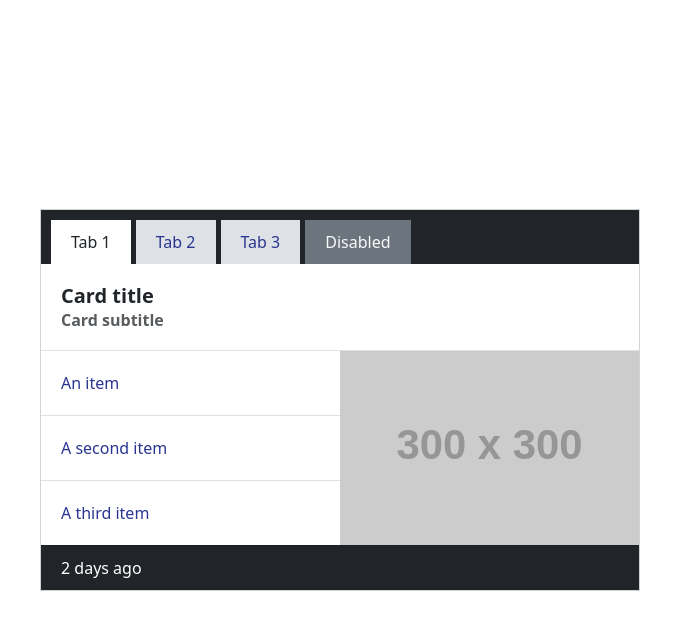
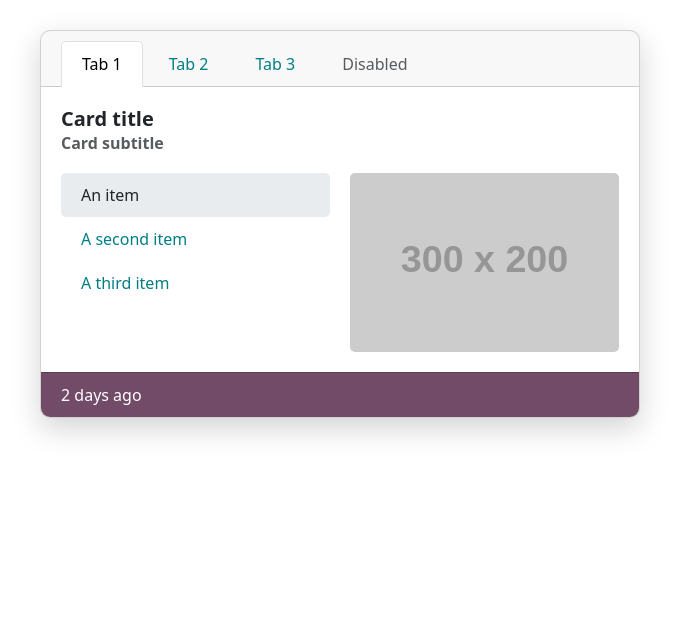
Before and after one commit to tnarevew/uiux-designer-exercise, a website built with Vite: page index.html in a window 1280 px wide. Shown: the whole page, without its empty margins (300-979 px from the left). Built offline with nearby package versions, Linux system fonts and the light colour scheme; placeholder pictures from the web are drawn by us.

Commit message:
variant-b design

```diff
--- a/index.html
+++ b/index.html
@@ -6,14 +6,18 @@
         <meta name="viewport" content="width=device-width, initial-scale=1.0" />
         <title>Odoo UI/UX Designer Exercise</title>
     </head>
-    <body class="">
+    <body>
         <div
             id="app"
-            class="d-grid justify-content-center align-items-center min-vh-100 d-flex"
+            class="d-grid justify-content-center min-vh-100 d-flex py-5"
         >
-            <div class="card mw-600 col-12">
-                <div class="card-header pb-0 border-0 bg-dark">
-                    <ul id="nav-tab" class="nav nav-tabs gap-2" role="tablist">
+            <div class="card mw-600 h-100 col-12">
+                <div class="card-header border-1 pt-3">
+                    <ul
+                        id="nav-tab"
+                        class="nav nav-tabs gap-2 border-0"
+                        role="tablist"
+                    >
                         <li class="nav-item" role="presentation">
                             <button
                                 class="nav-link nav-link--bg active"
@@ -30,7 +34,7 @@
                         </li>
                         <li class="nav-item" role="presentation">
                             <button
-                                class="nav-link nav-link--bg border-light"
+                                class="nav-link nav-link--bg"
                                 id="nav-tab-2"
                                 data-bs-toggle="tab"
                                 data-bs-target="#tab-pane-2"
@@ -80,7 +84,7 @@
                             aria-labelledby="tab-pane-1"
                             tabindex="0"
                         >
-                            <div class="p-4">
+                            <div class="mb-4">
                                 <h5 class="card-title">Card title</h5>
                                 <h6 class="card-subtitle text-muted">
                                     Card subtitle
@@ -89,13 +93,13 @@
                             <div class="row">
                                 <div class="col col-12 col-md-6">
                                     <ul
-                                        class="nav flex-column"
+                                        class="nav nav-pills flex-column"
                                         role="tablist"
                                         aria-orientation="vertical"
                                     >
                                         <li>
                                             <a
-                                                class="nav-link active py-4 border-top w-100"
+                                                class="nav-link active py-3"
                                                 id="v-tab-1"
                                                 data-bs-toggle="tab"
                                                 href="#v-pane-1"
@@ -108,7 +112,7 @@
                                         </li>
                                         <li>
                                             <a
-                                                class="nav-link py-4 border-top"
+                                                class="nav-link py-3"
                                                 id="v-tab-2"
                                                 data-bs-toggle="tab"
                                                 href="#v-pane-2"
@@ -121,7 +125,7 @@
                                         </li>
                                         <li>
                                             <a
-                                                class="nav-link py-4 border-top w-100"
+                                                class="nav-link py-3"
                                                 id="v-tab-3"
                                                 data-bs-toggle="tab"
                                                 href="#v-pane-3"
@@ -134,41 +138,41 @@
                                         </li>
                                     </ul>
                                 </div>
-                                <div class="col col-12 col-md-6 border-top">
+                                <div class="col col-12 col-md-6">
                                     <div class="tab-content h-100">
                                         <div
-                                            class="tab-pane fade show h-100 ratio ratio-16x9 active"
+                                            class="tab-pane fade show h-100 active"
                                             id="v-pane-1"
                                             role="tabpanel"
                                             aria-labelledby="v-pane-1"
                                         >
                                             <img
-                                                src="https://placehold.co/300x300/blue/white"
-                                                class="w-100 h-100 object-fit-cover"
+                                                src="https://placehold.co/300x200/714b67/white"
+                                                class="w-100 h-100 object-fit-cover rounded-3"
                                                 alt="Placeholder image"
                                             />
                                         </div>
                                         <div
-                                            class="tab-pane fade show h-100 ratio ratio-16x9"
+                                            class="tab-pane fade show h-100"
                                             id="v-pane-2"
                                             role="tabpanel"
                                             aria-labelledby="v-pane-2"
                                         >
                                             <img
-                                                src="https://placehold.co/300x300/yellow/black"
-                                                class="w-100 h-100 object-fit-cover"
+                                                src="https://placehold.co/300x200/017e84/white"
+                                                class="w-100 h-100 object-fit-cover rounded-3"
                                                 alt="Placeholder image"
                                             />
                                         </div>
                                         <div
-                                            class="tab-pane fade show h-100 ratio ratio-16x9"
+                                            class="tab-pane fade show h-100"
                                             id="v-pane-3"
                                             role="tabpanel"
                                             aria-labelledby="v-pane-3"
                                         >
                                             <img
-                                                src="https://placehold.co/300x300/black/white"
-                                                class="w-100 h-100 object-fit-cover"
+                                                src="https://placehold.co/300x200/black/white"
+                                                class="w-100 h-100 object-fit-cover rounded-3"
                                                 alt="Placeholder image"
                                             />
                                         </div>
@@ -218,8 +222,8 @@
                             <div class="row">
                                 <div class="col-4">
                                     <img
-                                        src="https://placehold.co/300x300/red/white"
-                                        class="w-100 h-100 object-fit-cover"
+                                        src="https://placehold.co/300x300/714b67/white"
+                                        class="w-100 h-100 object-fit-cover rounded-3"
                                         alt="Placeholder image"
                                     />
                                 </div>
@@ -243,7 +247,9 @@
                         </div>
                     </div>
                 </div>
-                <div class="card-footer px-4 text-bg-dark">2 days ago</div>
+                <div class="card-footer px-4 py-3 text-bg-primary">
+                    2 days ago
+                </div>
             </div>
         </div>
         <script type="module" src="/main.js"></script>
--- a/scss/style.scss
+++ b/scss/style.scss
@@ -1,32 +1,44 @@
 @import "bootstrap/scss/functions";
 
-$primary: #293590;
+$enable-shadows: true;
+
+$primary: #714b67;
+$secondary: #017e84;
 
 $font-size-root: 10px;
 $font-size-base: 1.6rem;
 $headings-font-weight:  700;
 
-$grid-gutter-width: 0;
-$border-radius: 0;
+$grid-gutter-width: 2rem;
+$border-radius: 0.5rem;
 
 $nav-link-padding-x: 2rem;
 $nav-link-padding-y: 1rem;
 
 // cards
 //------
-$card-spacer-x: 0;
-$card-spacer-y: 0;
+$card-spacer-x: 2rem;
+$card-spacer-y: 2rem;
 
-$card-cap-padding-y: 1rem;
-$card-cap-padding-x: 1rem;
+$card-border-radius:  1rem;
+
+$card-cap-padding-y: 0;
+$card-cap-padding-x: 2rem;
 
 @import "bootstrap/scss/variables";
 @import "bootstrap/scss/variables-dark";
 
-$nav-tabs-border-width: 0;
-$nav-tabs-link-active-bg: $body-bg;
-$nav-tabs-link-active-color:  $dark;
-$nav-link-disabled-color:  $dark;
+$light: $gray-200;
+
+$card-box-shadow: $box-shadow-lg;
+
+$nav-link-color: $secondary;
+
+$nav-pills-link-active-bg: $light;
+$nav-pills-link-active-color: $dark;
+
+$nav-underline-link-active-color: $primary;
+$nav-underline-border-width: 0.2rem;
 
 $spacers: (
   0: 0,
@@ -65,21 +77,3 @@ $utilities: map-merge(
 
 // Utilities
 @import "bootstrap/scss/utilities/api";
-
-
-/*
-As it seems, there's no "clean way" to add background
-colors to the .nav-link elements without altering active
-styles. In BS v5.x, a background-color value of none has
-been added, so I couldn't find a way to modify it
-without adding custom CSS :(
-*/
-.nav-link--bg {
-  background-color: $gray-300;
-
-  &.disabled,
-  &:disabled {
-    background-color: $gray-600;
-    color: $light;
-  }
-}
```
